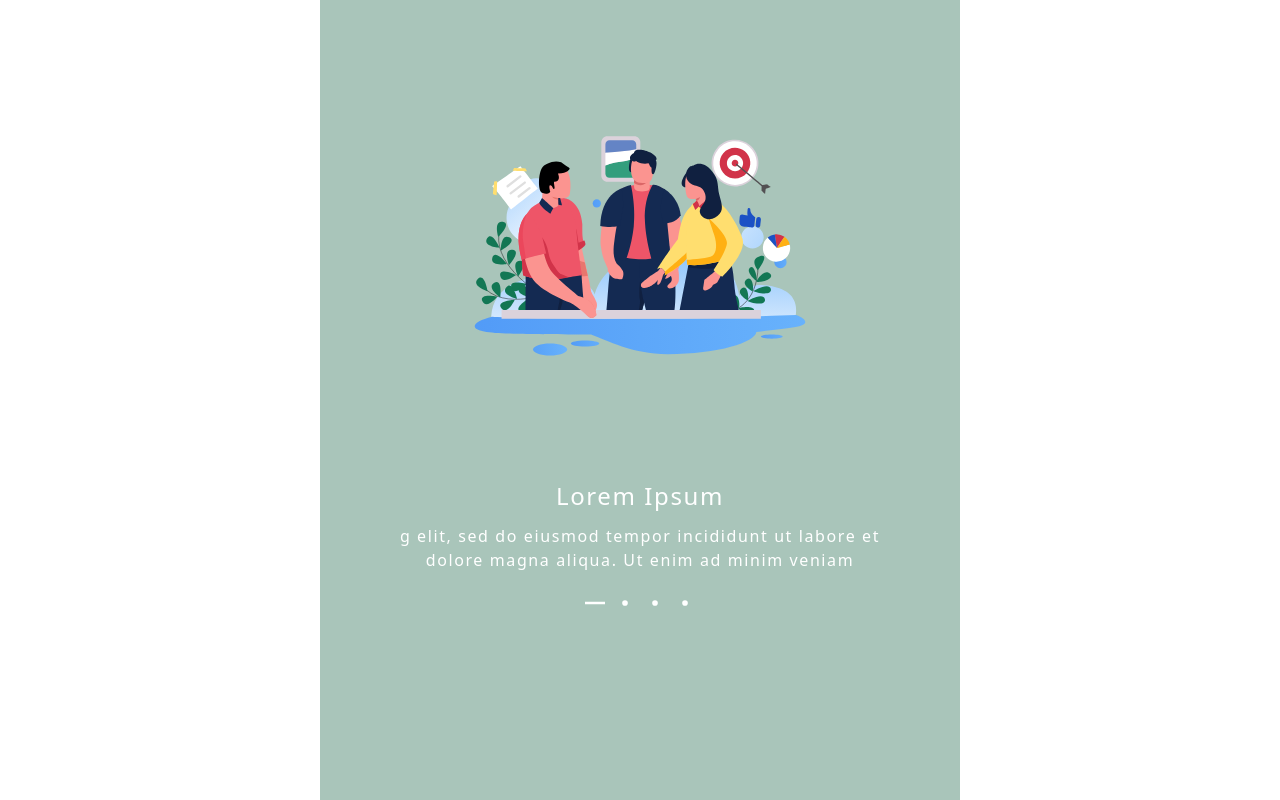
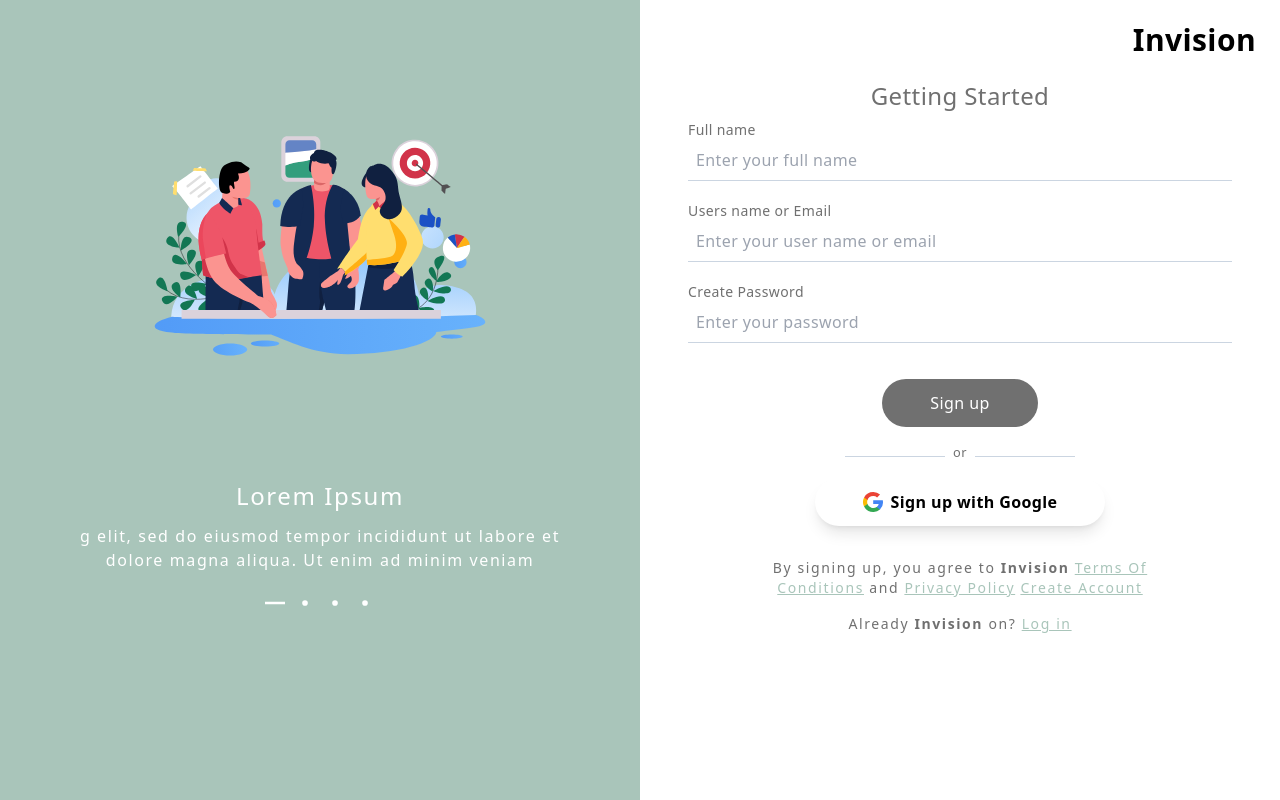
Before and after one commit to jpcchaves/invision-front, a React (Vite) app: page /register in a window 1280 px wide. Built offline with nearby package versions, Linux system fonts and the light colour scheme.

Commit message:
feat: create register page

```diff
--- a/src/App.tsx
+++ b/src/App.tsx
@@ -8,7 +8,7 @@
 		<div className="w-screen h-screen max-w-full max-h-full">
 			<Routes>
 				<Route path="/" element={<Carousel />}>
-					<Route path="/" index element={<LoginPage />} />
+					<Route index path="/login" element={<LoginPage />} />
 					<Route path="/register" element={<RegisterPage />} />
 				</Route>
 			</Routes>
--- a/src/modules/auth/pages/login/index.tsx
+++ b/src/modules/auth/pages/login/index.tsx
@@ -4,7 +4,7 @@
 const LoginPage = () => {
 	return (
 		<div className="w-[100%] max-w-full md:w-[50%] h-screen">
-			<div className="font-black text-black text-3xl h-[100px] flex items-center justify-end pr-6">
+			<div className="font-black text-black text-3xl h-[80px] flex items-center justify-end pr-6">
 				<div>Invision</div>
 			</div>
 			<div>
@@ -12,7 +12,7 @@
 					<h3>Welcome to Invision</h3>
 				</div>
 				<div>
-					<form className="flex flex-col w-[100%] md-[80%] p-12">
+					<form className="flex flex-col w-[100%] md-[80%] px-12 py-2">
 						<span className="text-sm">Users name or Email</span>
 						<input
 							type="text"
@@ -21,7 +21,7 @@
 						/>
 						<span className="text-sm focus:outline-none">Password</span>
 						<input
-							type="text"
+							type="password"
 							className="mb-5 border-b border-b-slate-300 p-2 focus:outline-none"
 							placeholder="Enter your password"
 						/>
@@ -47,7 +47,7 @@
 						</div>
 						<div className="flex items-center justify-center mt-8">
 							<p>
-								New invision?{' '}
+								New <strong>Invision</strong>?{' '}
 								<Link to="/register" className="underline text-[#A9C5BA]">
 									Create Account
 								</Link>
--- a/src/modules/auth/pages/register/index.tsx
+++ b/src/modules/auth/pages/register/index.tsx
@@ -1,7 +1,80 @@
 import React from 'react';
+import { Link } from 'react-router-dom';
+import GoogleLogo from '../../../../assets/google-logo.svg';
 
 const RegisterPage = () => {
-	return <div></div>;
+	return (
+		<div className="w-[100%] max-w-full md:w-[50%] h-screen">
+			<div className="font-black text-black text-3xl h-[80px] flex items-center justify-end pr-6">
+				<div>Invision</div>
+			</div>
+			<div>
+				<div className="flex items-center justify-center w-[100%]">
+					<h3>Getting Started</h3>
+				</div>
+				<div>
+					<form className="flex flex-col w-[100%] md-[80%] px-12 py-2">
+						<span className="text-sm">Full name</span>
+						<input
+							type="text"
+							className="mb-5 border-b border-b-slate-300 p-2 focus:outline-none"
+							placeholder="Enter your full name"
+						/>
+						<span className="text-sm">Users name or Email</span>
+						<input
+							type="text"
+							className="mb-5 border-b border-b-slate-300 p-2 focus:outline-none"
+							placeholder="Enter your user name or email"
+						/>
+						<span className="text-sm focus:outline-none">Create Password</span>
+						<input
+							type="password"
+							className="mb-5 border-b border-b-slate-300 p-2 focus:outline-none"
+							placeholder="Enter your password"
+						/>
+
+						<div className="flex items-center justify-center mt-4">
+							<button className="border-none bg-[#707070] text-white py-3 px-12 rounded-full">
+								Sign up
+							</button>
+						</div>
+						<div className="flex items-baseline justify-center mt-4">
+							<span className="border-b border-b-slate-300 inline-block w-[100px]"></span>
+							<small className="px-2">or</small>
+							<span className="border-b border-b-slate-300 inline-block w-[100px]"></span>
+						</div>
+						<div className="flex items-center justify-center mt-4">
+							<button className="border-none bg-[#FFFFFF] text-black font-semibold py-3 px-12 rounded-full flex gap-2 items-center justify-center shadow-lg">
+								<img src={GoogleLogo} width={20} height={20} />
+								Sign up with Google
+							</button>
+						</div>
+						<div className="flex flex-col gap-4 items-center justify-center mt-8 w-[80%] tracking-widest text-center m-auto">
+							<p className="text-sm">
+								By signing up, you agree to <strong>Invision</strong>{' '}
+								<Link to="/register" className="underline text-[#A9C5BA]">
+									Terms Of Conditions
+								</Link>{' '}
+								and{' '}
+								<Link to="/register" className="underline text-[#A9C5BA]">
+									Privacy Policy
+								</Link>{' '}
+								<Link to="/register" className="underline text-[#A9C5BA]">
+									Create Account
+								</Link>
+							</p>
+							<p className="text-sm">
+								Already <strong>Invision</strong> on?{' '}
+								<Link to="/login" className="underline text-[#A9C5BA]">
+									Log in
+								</Link>
+							</p>
+						</div>
+					</form>
+				</div>
+			</div>
+		</div>
+	);
 };
 
 export default RegisterPage;
```
